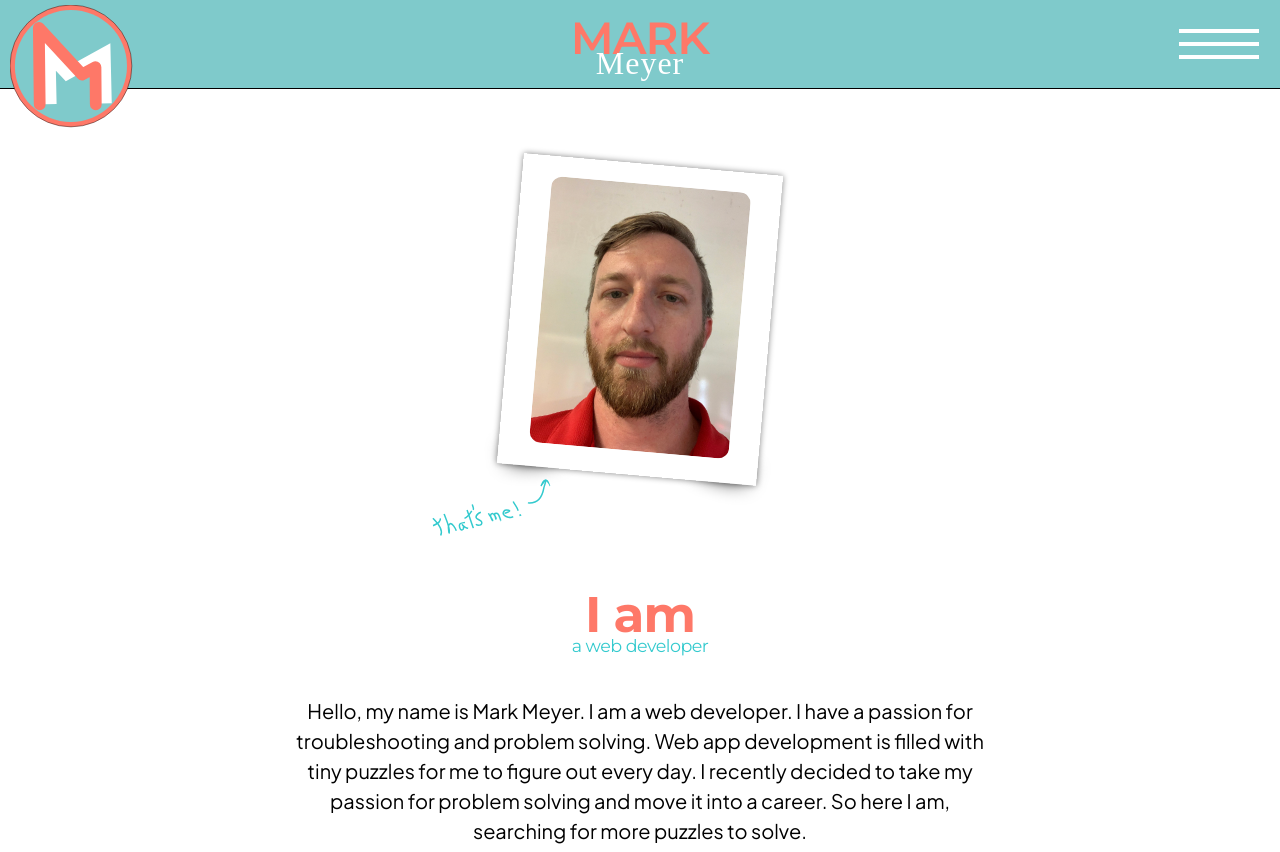
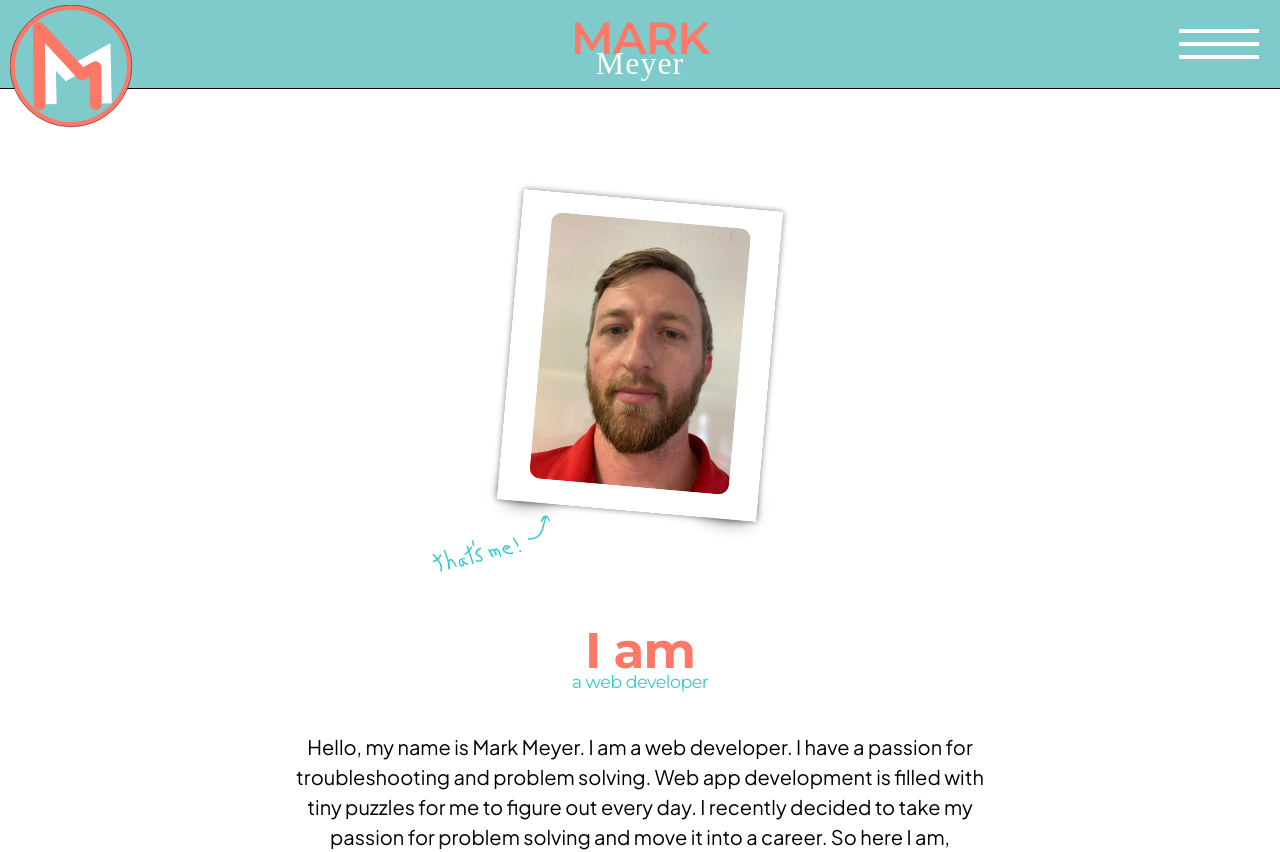
Before and after one commit to mcfliermeyer/Portfolio, a React (Create React App) app: page / in a window 1280 px wide. Shown: the top 852 px of the page. Built offline with nearby package versions, Linux system fonts and the light colour scheme; a web font is replaced by a local one.

Commit message:
fixed position sticky to position fixed, changed margin of next component to add space

```diff
--- a/src/components/NavBar.tsx
+++ b/src/components/NavBar.tsx
@@ -18,8 +18,10 @@ const StyledNavBar = styled.nav`
 
   min-height: 75px;
   min-width: max-content;
-  position: sticky;
+  position: fixed;
   top: 0;
+  left: 0;
+  right: 0;
   z-index: 1;
   border-bottom: 1px black solid;
   svg {
--- a/src/components/SvgAndPhoto.tsx
+++ b/src/components/SvgAndPhoto.tsx
@@ -3,6 +3,7 @@ import Photo from "./Photo";
 import ThatsMe from "./ThatsMe";
 
 const StyledSvgAndPhoto = styled.div`
+  margin-top: 10rem;
   position: relative;
   width: min-content;
   margin-inline: auto;
--- a/src/theme/globalStyles.tsx
+++ b/src/theme/globalStyles.tsx
@@ -5,7 +5,8 @@ const GlobalStyle = createGlobalStyle`
     font-size: 16px;
     margin: 0;
     padding: 0;
-    max-width: 100%;
+    width: 100%;
+    overflow-x: hidden;
   }
   @media (min-width: 425px) {
     html {
```
